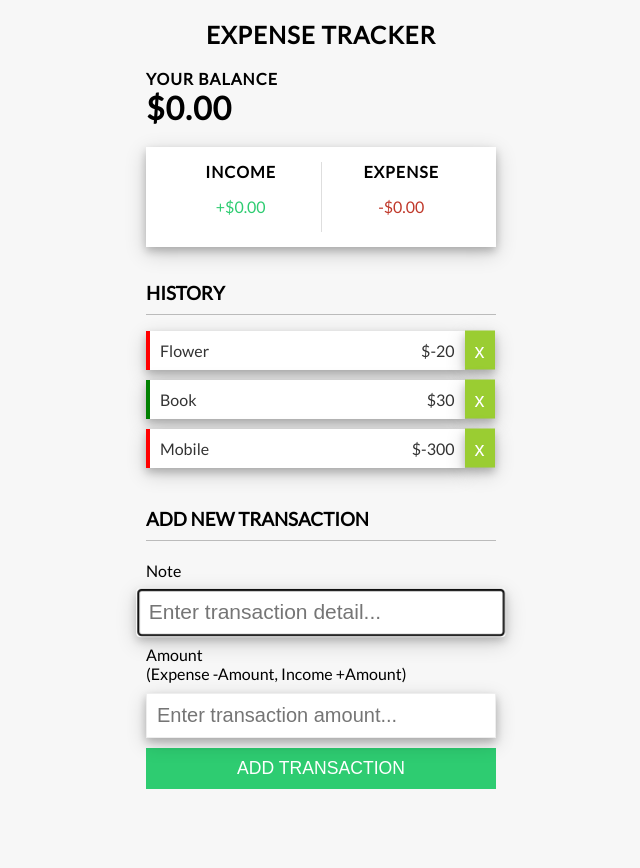
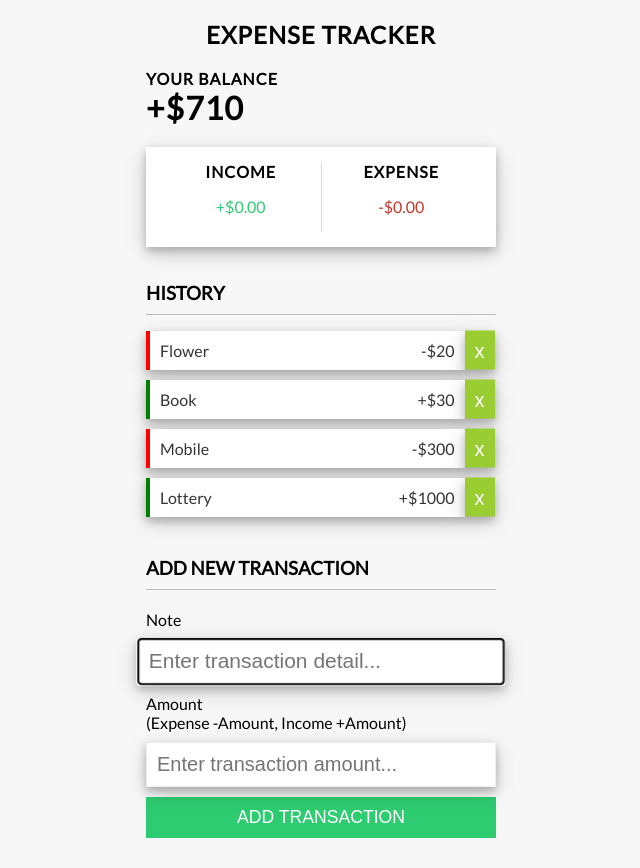
Before and after one commit to zeeshanali1993/expense-tracker-app, a React (Create React App) app: page / in a window 1280 px wide. Shown: the whole page, without its empty margins (319-959 px from the left). Before the commit the page ends 819 px from the top, so only its background shows below. Built offline with nearby package versions, Linux system fonts and the light colour scheme.

Commit message:
balance component done
show current balance done

```diff
--- a/src/components/balance.js
+++ b/src/components/balance.js
@@ -1,13 +1,22 @@
 import React, { useContext, useReducer } from 'react';
 // // import reducer from '../statehandlers/reducer';
-// import { GlobalContext } from '../statehandlers/globalstate';
+import { GlobalContext } from '../statehandlers/globalstate';
 
 export const Balance = () =>
 {
+    const { transactions } = useContext(GlobalContext);
+    // console.log(transactions);
+    // let amounts = transactions['amount'].reduce((sum, value) =>
+    //     (sum += value), 0);
+    // console.log('amounts: ' + amounts);
+    let amount = transactions.map(transactionAmount => transactionAmount.amount);
+    let totalBalance = amount.reduce((sum, value) => (sum += value), 0).toFixed(2);
+    // console.log(totalBalance)
+    let sign = totalBalance < 0 ? '-' : '+';
     return (
         <div className='container'>
             <h4>Your balance</h4>
-            <h1 id='balance'>$0.00</h1>
+            <h1 id='balance'>{sign}${Math.abs(totalBalance)}</h1>
         </div>
     )
 }
--- a/src/components/printtransactionlist.js
+++ b/src/components/printtransactionlist.js
@@ -3,9 +3,10 @@ import { Transactionlist } from './transactionlist';
 
 export const Printtransactions = ({ x }) =>
 {
+    const sign = x.amount < 0 ? '-' : '+';
     return (
         < li className={x.amount >= 0 ? 'plus' : 'minus'}>
-            {x.text}<span span > ${x.amount}</span> <button className='delete-btn'>x</button>
+            {x.text}<span span > {sign}${Math.abs(x.amount)}</span> <button className='delete-btn'>x</button>
         </li >
     );
 }
--- a/src/statehandlers/globalstate.js
+++ b/src/statehandlers/globalstate.js
@@ -12,6 +12,9 @@ const initialState = {
         },
         {
             id: 3, text: 'Mobile', amount: -300
+        },
+        {
+            id: 4, text: 'Lottery', amount: 1000
         }
     ]
 };
```
